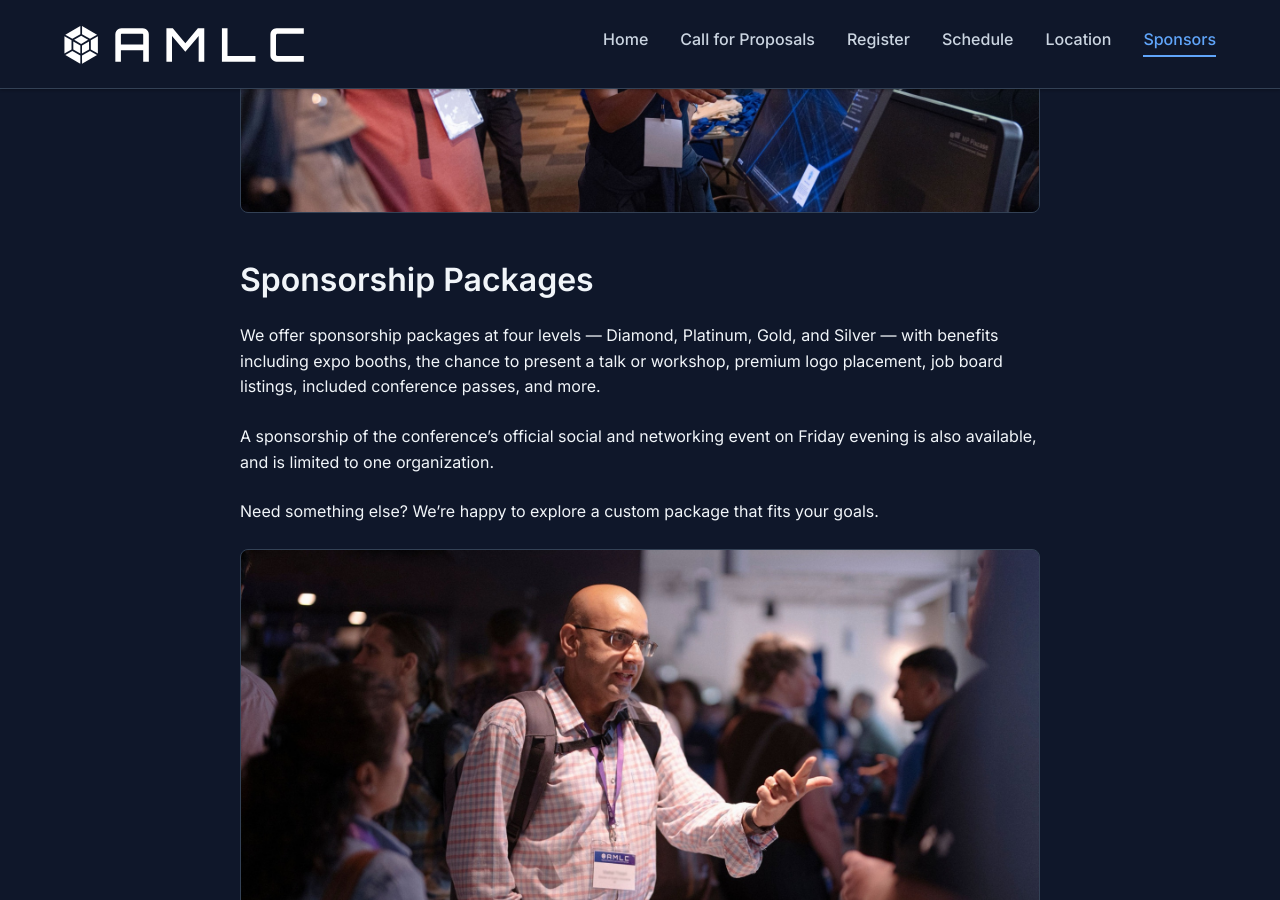
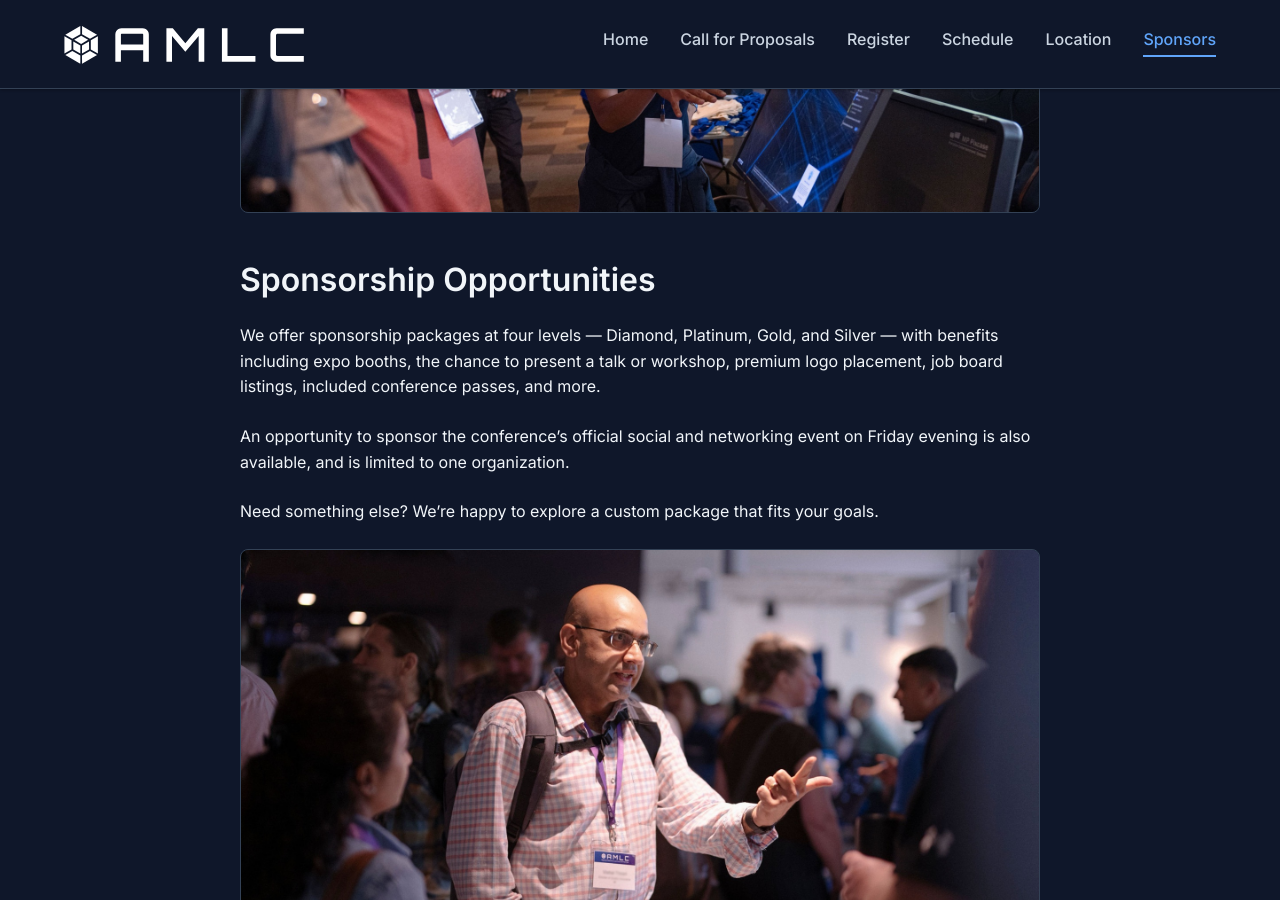
Before and after one commit to pwharrison/amlc-website, a Jekyll site: the page built from 2027/sponsors.md, in a window 1280 px wide and 900 px high, scrolled down 1534 px. Built offline with Jekyll 4.4.1, drawn with Linux system fonts in a browser that asks for light colours.

Commit message:
update text on sponsor page

```diff
--- a/2027/sponsors.md
+++ b/2027/sponsors.md
@@ -34,11 +34,11 @@ The AMLC brings together hundreds of leading data scientists, AI engineers, comp
   <img src="{{ '/assets/images/2027/sponsorship-2.jpg' | relative_url }}" alt="A sponsor demonstrating their product to attendees at an expo booth">
 </div>
 
-## Sponsorship Packages
+## Sponsorship Opportunities
 
 We offer sponsorship packages at four levels — Diamond, Platinum, Gold, and Silver — with benefits including expo booths, the chance to present a talk or workshop, premium logo placement, job board listings, included conference passes, and more.
 
-A sponsorship of the conference's official social and networking event on Friday evening is also available, and is limited to one organization.
+An opportunity to sponsor the conference's official social and networking event on Friday evening is also available, and is limited to one organization.
 
 Need something else? We're happy to explore a custom package that fits your goals.
 
```
